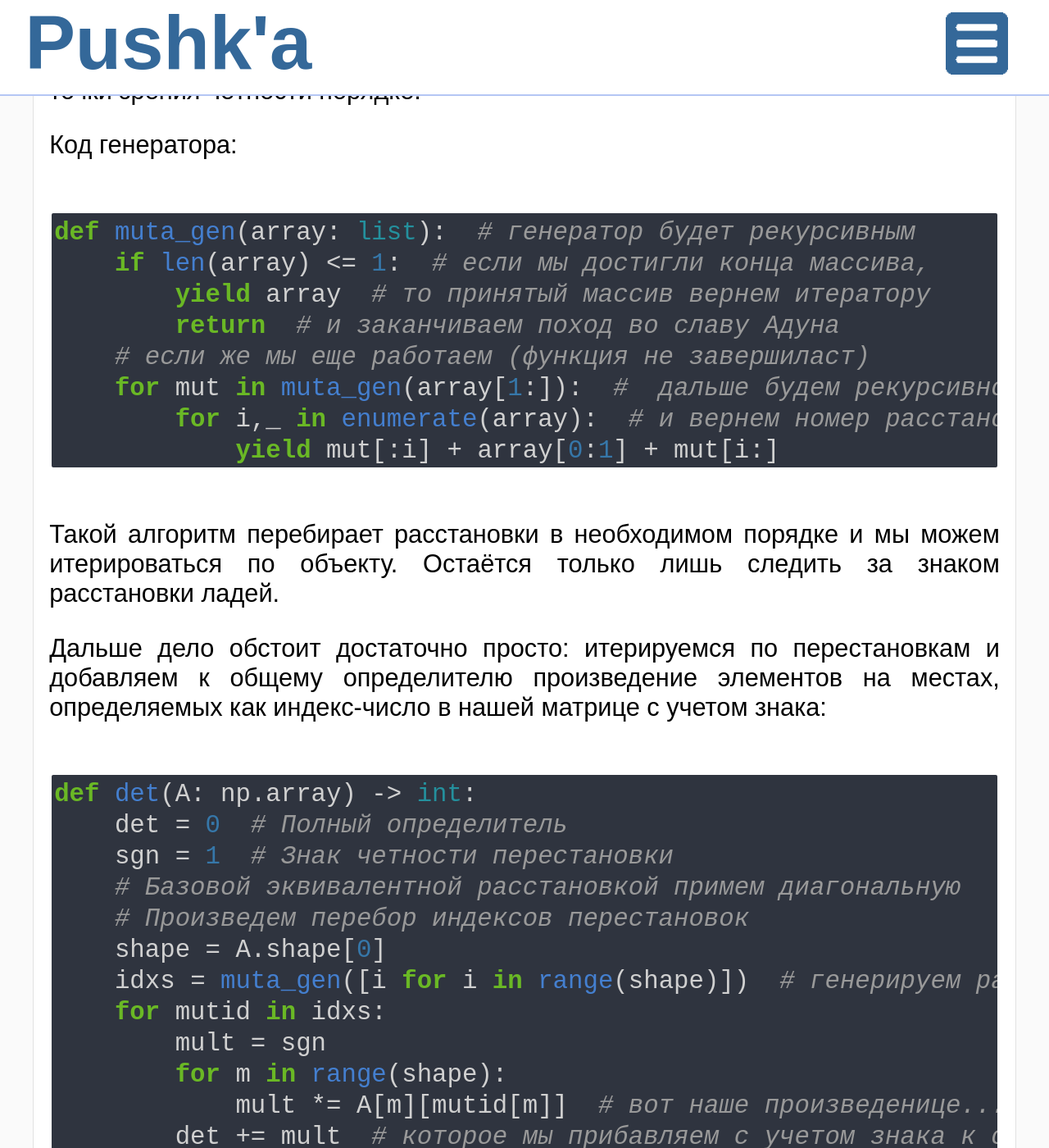
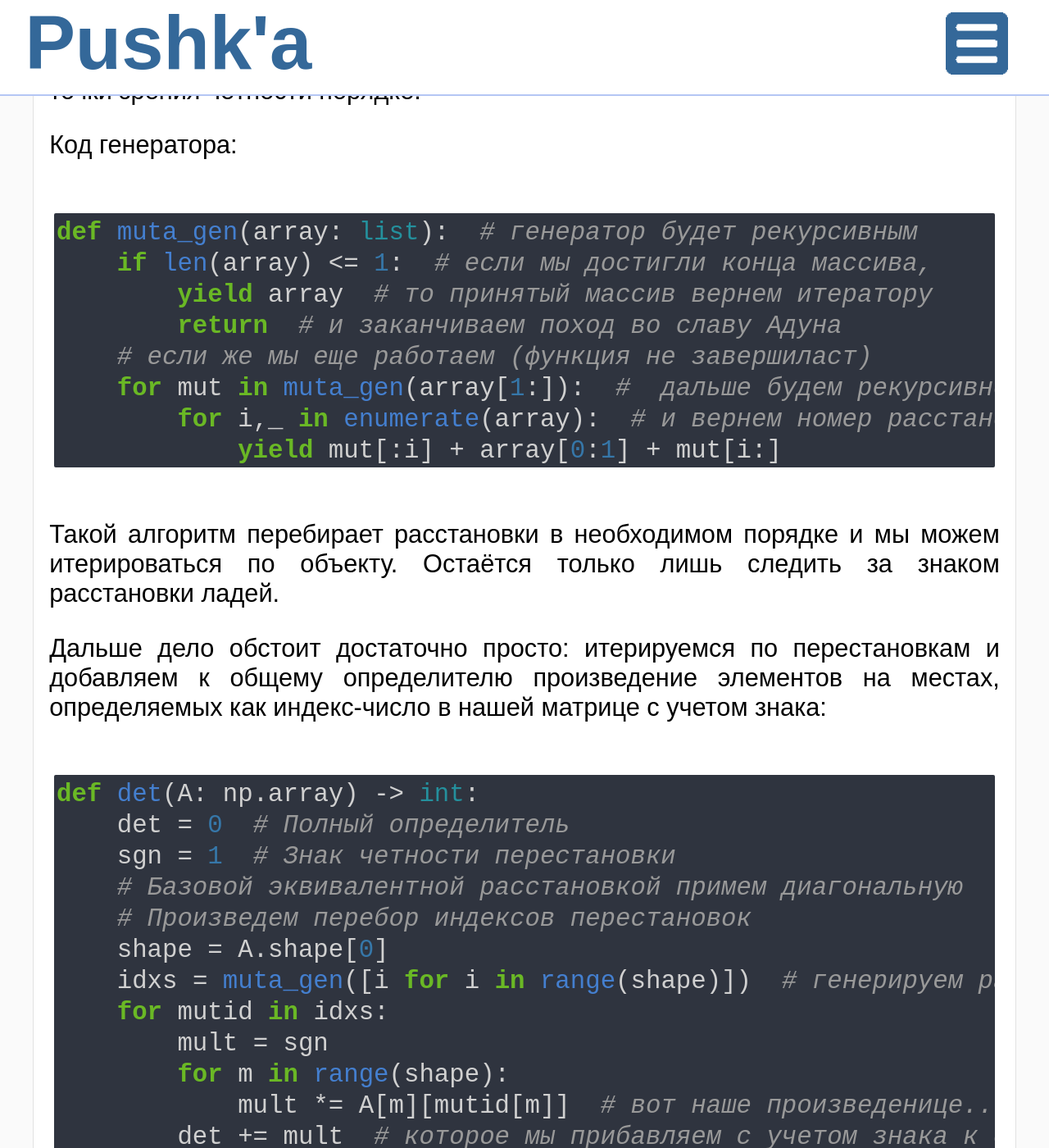
Before and after one commit to slavakievsky/slavakievsky.github.io, a Jekyll site: the page built from _drafts/2020-02-06-determination-anysize-matrix.md, in a window 1280 px wide and 1400 px high, scrolled down 5826 px. Shown: the whole window at 82% size. Built offline with Jekyll 4.4.1, drawn with Linux system fonts in a browser that asks for light colours; formulas are drawn with MathJax 3.

Commit message:
(Fix) post__container overflow fixed

```diff
--- a/_sass/page.sass
+++ b/_sass/page.sass
@@ -5,7 +5,7 @@
     position: relative
     grid-template-columns: repeat(12, 1fr)
     grid-template-rows: repeat(3, auto)
-    padding: 75px 50px 0 50px
+    padding: 75px 25px 0 25px
   &__description
     @extend %foreground-block
     text-align: center
@@ -17,6 +17,9 @@
 @media screen and (max-width: $breakpoint2)
   .page__container
     padding: 75px 15px 0 15px
+@media screen and (max-width: $breakpoint3)
+  .page__container
+    padding: 75px 0 0 0
 @media (hover: none), (pointer: coarse)
   .page__container
     padding: 12rem 5px
--- a/_sass/post.sass
+++ b/_sass/post.sass
@@ -34,5 +34,6 @@
 
 .post__container
   grid-column: 1/9
+  max-width: 100%
 .container_full-width
   grid-column: 1/13
--- a/_sass/syntax-highlight.sass
+++ b/_sass/syntax-highlight.sass
@@ -9,7 +9,7 @@
         font-size: $code__text_size
         font-family: $code__text_font
     pre.highlight
-        max-width: 90vw
+        max-width: 99%
         max-height: 30rem
         overflow: auto
         word-wrap: normal
```
